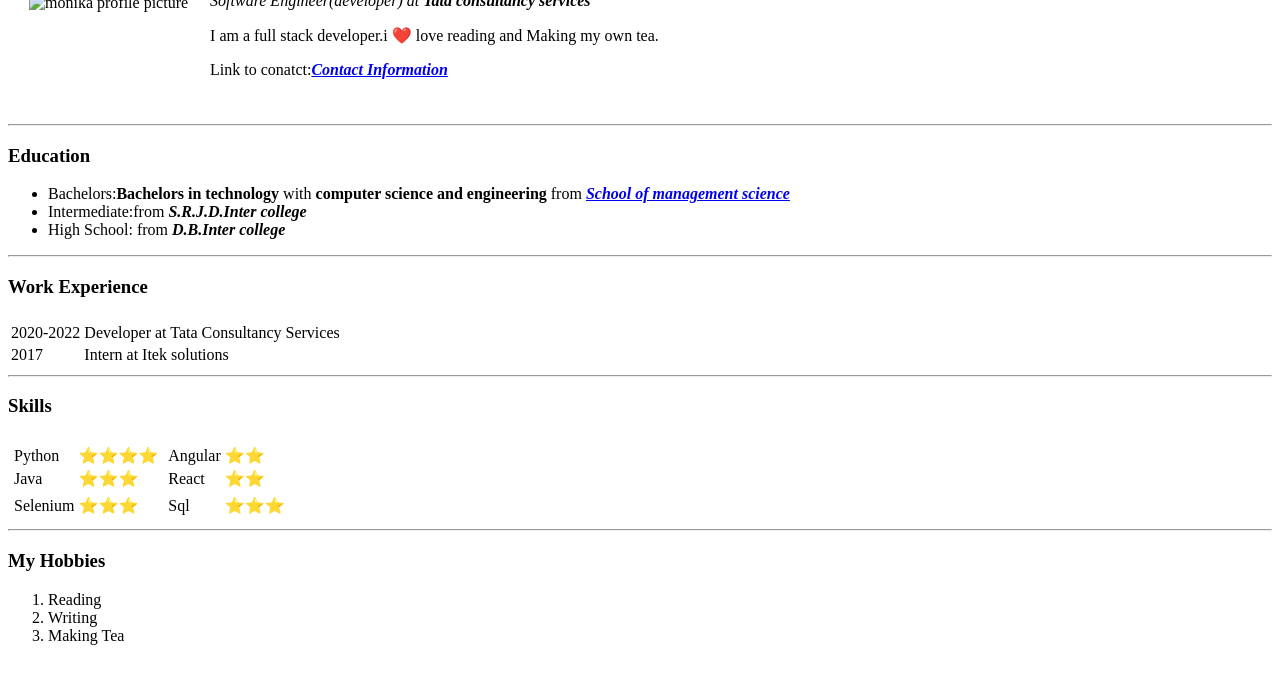
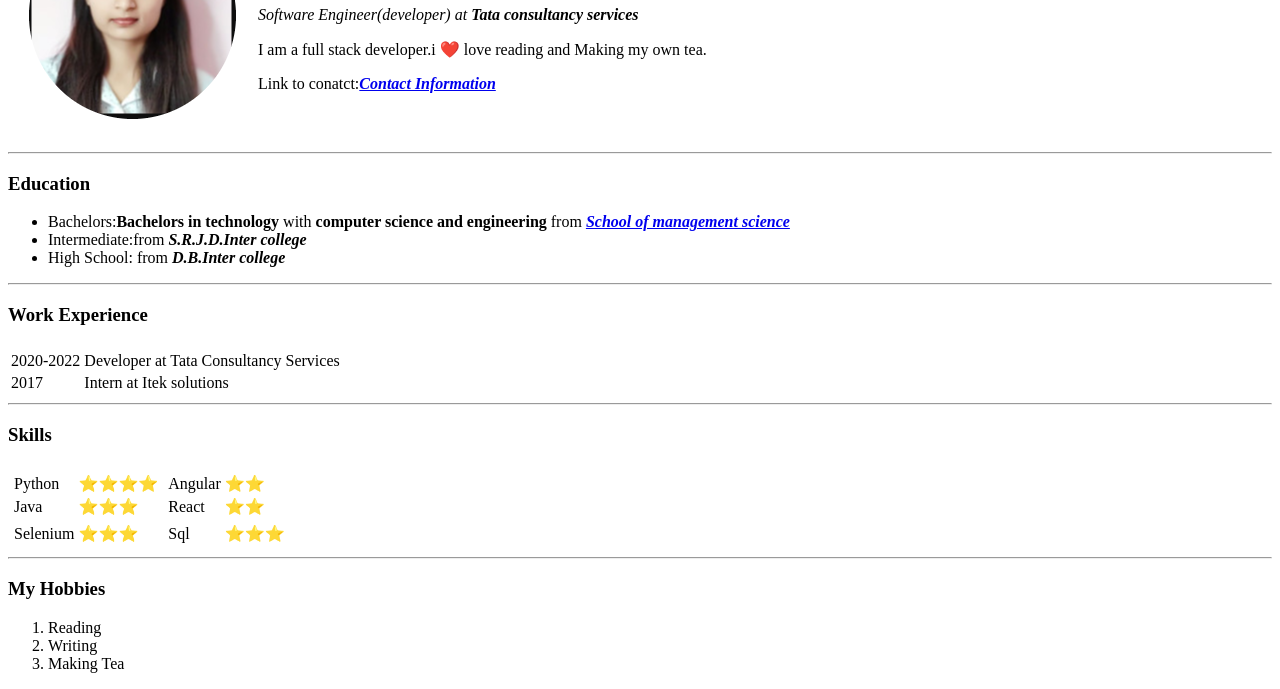
Before and after one commit to singhmonika10/cv, a plain HTML site: page index.html in a window 1280 px wide. Shown: the part 117-806 px from the top of the page. Drawn offline with Linux system fonts and the light colour scheme.

Commit message:
image update

```diff
--- a/index.html
+++ b/index.html
@@ -7,7 +7,7 @@
   <body>
     <table cellspacing = 20>
       <tr>
-        <td><img src="images/Screenshot 2022-06-02 145915-modified.png" alt="monika profile picture"></td>
+        <td><img src="Screenshot 2022-06-02 145915-modified.png" alt="monika profile picture"></td>
         <td><h1>Monika Singh</h1>
         <p><em>Software Engineer(developer) at <strong>Tata consultancy services</strong></em></p>
         <p>I am a full stack developer.i ❤️ love reading and Making my own tea.</p>
```
